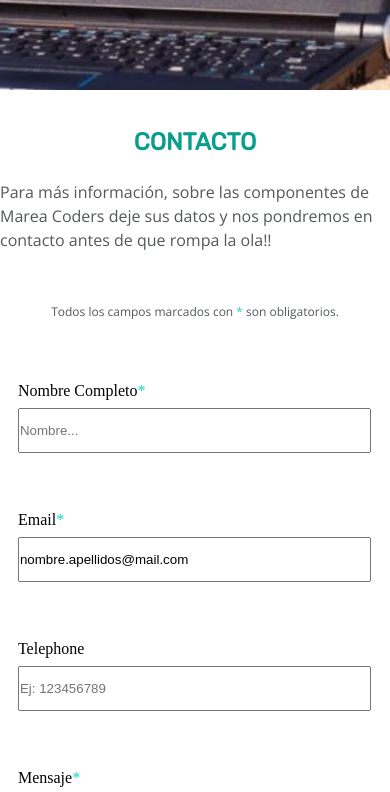
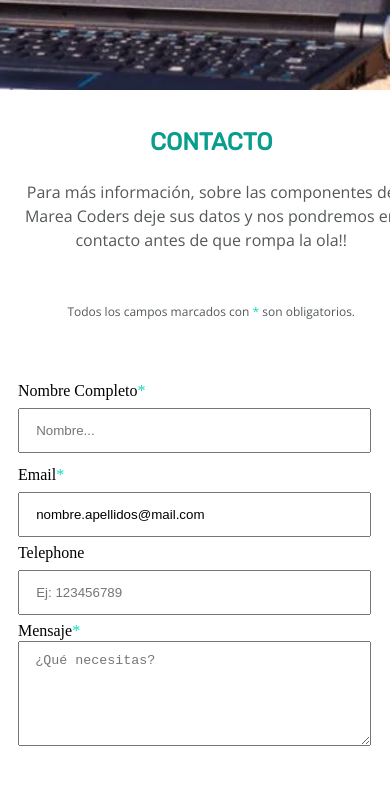
Before and after one commit to Adalab/project-promo-k-module-1-team-7, a website: page src/html/contact.html in a window 390 px wide. Shown: the part 752-1544 px from the top of the page. Drawn offline with nearby package versions, Linux system fonts and the light colour scheme; files that its build step writes are made by us from their sources; files whose address does not match are found by name.

Commit message:
mobile first changes

```diff
--- a/src/scss/pages/_contact.scss
+++ b/src/scss/pages/_contact.scss
@@ -14,7 +14,9 @@
 .Contact__divText {
   width: 100%;
   height: 234px;
-
+  margin-left: 4.16%;
+  margin-right: 4.16%;
+  text-align: center;
   display: flex;
   flex-direction: column;
   justify-content: space-between;
@@ -61,6 +63,7 @@
 }
 .Contact__form--Name {
   width: 100%;
+  margin-top: 58px;
   display: flex;
   flex-direction: column;
   justify-content: space-between;
@@ -69,18 +72,19 @@
 .fullName {
   width: 131px;
   height: 19px;
-  margin-top: 58px;
   margin-bottom: 7px;
   margin-left: 4.6%;
   margin-right: 54.37%;
 }
 .name {
+  padding-left: 4.16%;
   margin-left: 4.6%;
   height: 45px;
   width: 90.62%;
 }
 .Contact__form--email {
   width: 100%;
+  margin-top: 13px;
   display: flex;
   flex-direction: column;
   justify-content: space-between;
@@ -89,13 +93,14 @@
 .mail {
   width: 131px;
   height: 19px;
-  margin-top: 58px;
   margin-bottom: 7px;
   margin-left: 4.6%;
   margin-right: 54.37%;
   text-transform: capitalize;
 }
 .adress {
+  padding-left: 4.16%;
+  padding-right: 6.87%;
   margin-left: 4.6%;
   height: 45px;
   width: 90.62%;
@@ -110,13 +115,14 @@
 .number {
   width: 131px;
   height: 19px;
-  margin-top: 58px;
   margin-bottom: 7px;
+  margin-top: 7px;
   margin-left: 4.6%;
   margin-right: 54.37%;
   text-transform: capitalize;
 }
 .phonenumber {
+  padding-left: 4.16%;
   margin-left: 4.6%;
   height: 45px;
   width: 90.62%;
@@ -131,15 +137,16 @@
 .message {
   width: 131px;
   height: 19px;
-  margin-top: 58px;
-  margin-bottom: 7px;
+  margin-top: 7px;
   margin-left: 4.6%;
   margin-right: 54.37%;
   text-transform: capitalize;
 }
 .needs {
+  padding-left: 4.16%;
   margin-left: 4.6%;
   margin-bottom: 30px;
+  padding-top: 11px;
   height: 105px;
   width: 90.62%;
 }
@@ -150,6 +157,7 @@
   margin-left: 4.68%;
   margin-right: 4.68%;
   margin-top: 30px;
+  margin-bottom: 60px;
   border-radius: 4px;
   display: block;
   background-color: #099d8d;
```
